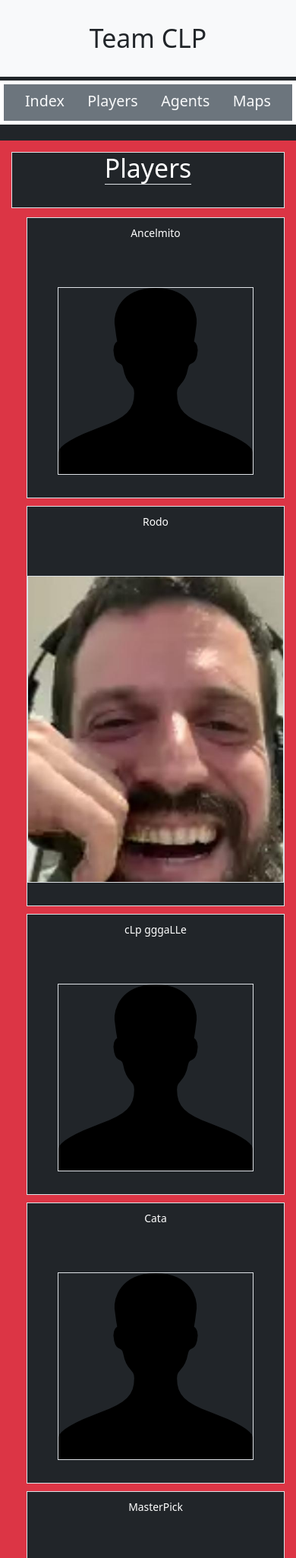
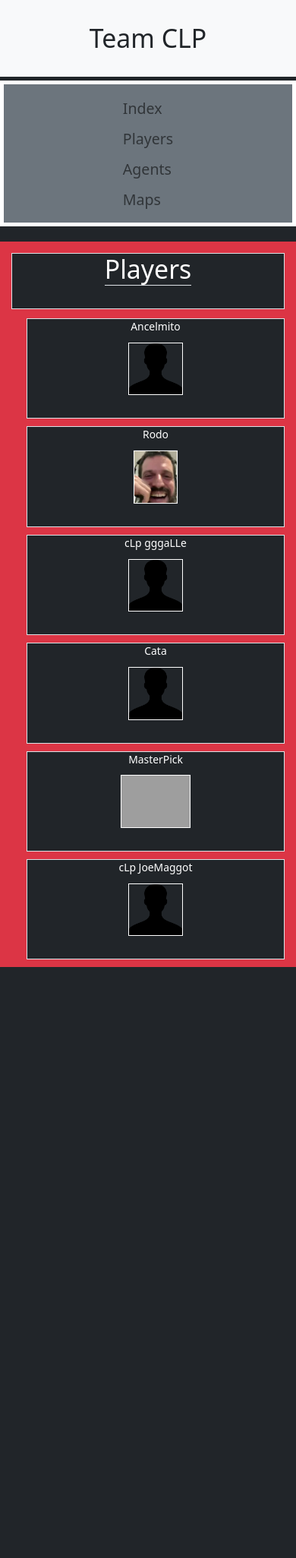
Before and after one commit to VisinoJuanCruz/clp-site, a Django app: page /players/players/ in a window 390 px wide. Shown: the top 2051 px of the page at 76% size. After the commit the page ends 1273 px from the top, so only its background shows below. Run offline with Django 3.2, Linux system fonts and the light colour scheme; data comes from the database, SQL or seed files in the repository; both versions use the stored data as it was after the commit; some libraries are stand-ins or nearby versions; grey boxes are pictures that could not be loaded.

Commit message:
Faltan alinear la player-cards en player_list

```diff
--- a/clpsite/clpsite/settings.py
+++ b/clpsite/clpsite/settings.py
@@ -79,7 +79,7 @@ WSGI_APPLICATION = 'clpsite.wsgi.application'
 DATABASES = {
     'default': {
         'ENGINE': 'django.db.backends.sqlite3',
-        'NAME': BASE_DIR / 'db.sqlite3',
+        'NAME': str(BASE_DIR / 'db.sqlite3'),
     }
 }
 
--- a/clpsite/players/templates/base_generic.html
+++ b/clpsite/players/templates/base_generic.html
@@ -19,73 +19,37 @@
 
 
 
+<!-- NAVBAR INICIO-->
 
+	<nav class="navbar navbar-expand-sm justify-content-center navbar-light  bg-secondary border-white border-5 ">
+		<div class="container-fluid h1 ">
+		<ul class="navbar-nav ">
 
-	<nav class="navbar navbar-expand-lg  navbar-light bg-secondary border-white border-5 ">
-		<div class="container">
+					<li class="nav-items">
+						<a class="nav-link  activate" href="{% url 'index' %}">Index</a>
+					</li>
+				        <li class="nav-item">
+						<a class="nav-link " href="{% url 'players' %}">Players</a>
+					</li>
+				        <li class="nav-item">
+						<a class="nav-link" href="{% url 'agents' %}">Agents</a>
+					</li>
+				        <li class="nav-item">
+						<a class="nav-link " href="{% url 'maps' %}">Maps</a>
+					</li>
+		</ul>
+		</div>
+	</nav>
+<!-- NAVBAR FIN -->
 
-					<div class="nav-item"><a class="nav-link h1 text-light activate" href="{% url 'index' %}">Index</a></div>
-				        <div class="nav-item"><a class="nav-link h1 text-light" href="{% url 'players' %}">Players</a></div>
-				        <div class="nav-item"><a class="nav-link h1 text-light" href="{% url 'agents' %}">Agents</a></div>
-				        <div class="nav-item"><a class="nav-link h1 text-light" href="{% url 'maps' %}">Maps</a></div>
-				</div>
-
-	</nav>
-<!--
-	{% if user.is_authenticated %}
-		<li class="nav-item bg-success text-center"> {{ user.get_username }}</li>
-     		<li class="nav-item">
-			<a class="nav-link" href="{% url 'logout'%}?next={{request.path}}">Logout</a>
-		</li>
-   	{% else %}
-     		<li class="nav-item" >
-			<a href="{% url 'login'%}?next={{request.path}}">Login</a>
-		</li>
-
-	{% endif %}
-
-
-
-  <div class="container-fluid">
-
-    <div class="row">
-      <div class="col-sm-2">
-      {% block sidebar %}
-      <ul class="sidebar-nav">
-          <li><a href="{% url 'index' %}">Index</a></li>
-	  <li><a href="{% url 'players' %}">Players</a></li>
-	  <li><a href="{% url 'agents' %}">Agents</a></li>
-	  <li><a href="{% url 'maps' %}">Maps</a></li>
-
-	   {% if user.is_authenticated %}
-	        <li>User: {{ user.get_username }}</li>
-     		<li><a href="{% url 'logout'%}?next={{request.path}}">Logout</a></li>
-   	   {% else %}
-     		<li><a href="{% url 'login'%}?next={{request.path}}">Login</a></li>
-   	   {% endif %}
-
-  	</ul>
-
-      </ul>
-
-     {% endblock %}
--->
-     </div>
-
-
-	<div class="col-sm-3">
-        </div>
+<div class="d-flex justify-content-center">
 		<div class="col-sm-6 bg-danger pt-4">
 
 
       			{% block content %}{% endblock %}
       		</div>
-	</div>
-      	<div class="col-sm-3">
-        </div>
 
-      </div>
-
+</div>
 
 
 </body>
--- a/clpsite/players/templates/players/player_list.html
+++ b/clpsite/players/templates/players/player_list.html
@@ -12,15 +12,15 @@
 
 <div class="bg-danger">
          {% if player_list %}
-         <ul class="row justify-content-center ">
+         <ul class="row justify-content-around ">
                 {% for player in player_list %}
 
-                                 <a  class=" col-sm-4   text-white text-center text-decoration-none mt-3" style="font-size: calc(1rem + 1vw)"  href="{{player.get_absolute_url}}">
+                                 <a  class=" col-sm-4 text-white text-center text-decoration-none mt-3" style="font-size: calc(1rem + 1vw)"  href="{{player.get_absolute_url}}">
 
-                                 <li class=" bg-dark text-center border " style="list-style-type: none">
-					 <p class="px-3 mt-3 mb-5"    > {{ player.nick }}</p>
+					 <li class=" bg-dark text-center border " style="list-style-type: none; height: calcu(12rem + 1vw) ">
+					 <p class="px-3 "    > {{ player.nick }}</p>
 
-					 <img src="{{ player.get_image_url }}" class="img-fluid mx-auto max-width:100% height:auto border mt-5 mb-5">
+					 <img src="{{ player.get_image_url }}" class="img-fluid mx-auto max-width:auto height:200px border border-white  mb-5" style="height:5em">
 
 
 
```
Also changed, not shown: clpsite/db.sqlite3, clpsite/media/images/empty_player_IIKQ5a8.png (added), clpsite/players/migrations/0022_auto_20211226_2306.py (added).
